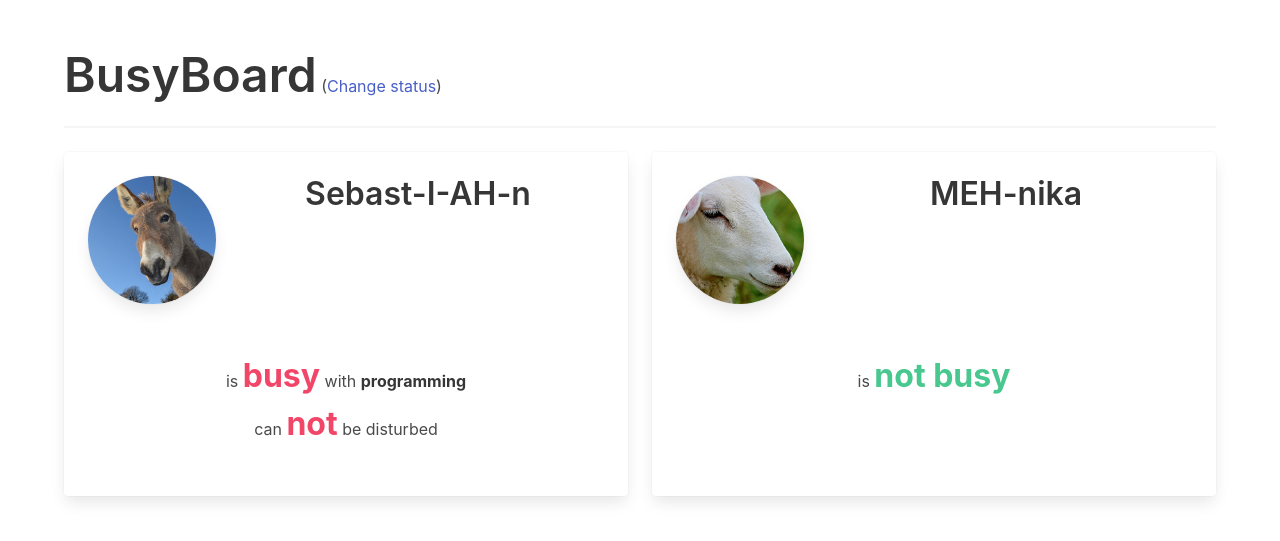
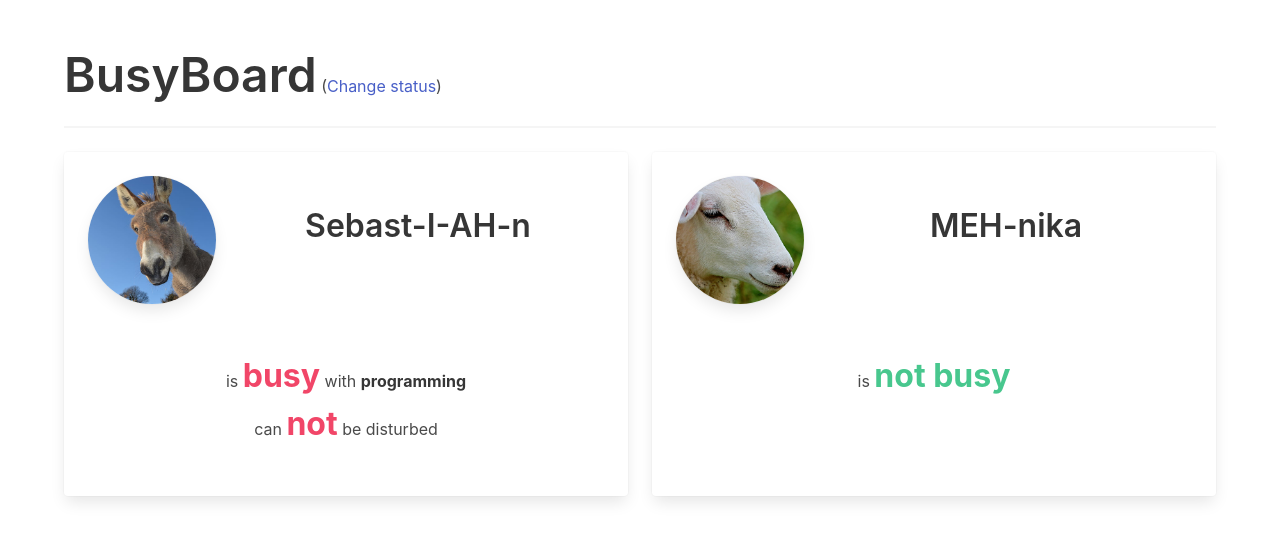
Before and after one commit to 4dcu-be/BusyBoard, a Flask app: page / in a window 1280 px wide. Shown: the top 541 px of the page. Run offline with Flask 2, Linux system fonts and the light colour scheme; data comes from the database, SQL or seed files in the repository.

Commit message:
small tweak

```diff
--- a/busyboard/static/main.css
+++ b/busyboard/static/main.css
@@ -11,3 +11,8 @@
 .has-shadow {
     box-shadow: 0 0.5em 1em -0.125em rgba(10,10,10,.1), 0 0 0 1px rgba(10,10,10,.02);
 }
+
+.is-name {
+    height: 128px;
+    padding-top: 32px;
+}
--- a/busyboard/templates/index.html
+++ b/busyboard/templates/index.html
@@ -21,7 +21,7 @@
                                   <img class="is-rounded has-shadow" src="{{ user.url }}" />
                               </figure>
                           </div>
-                          <div class="media-content">
+                          <div class="media-content is-name">
                               <p class="title">
                                   {{user.name}}
                               </p>
```
